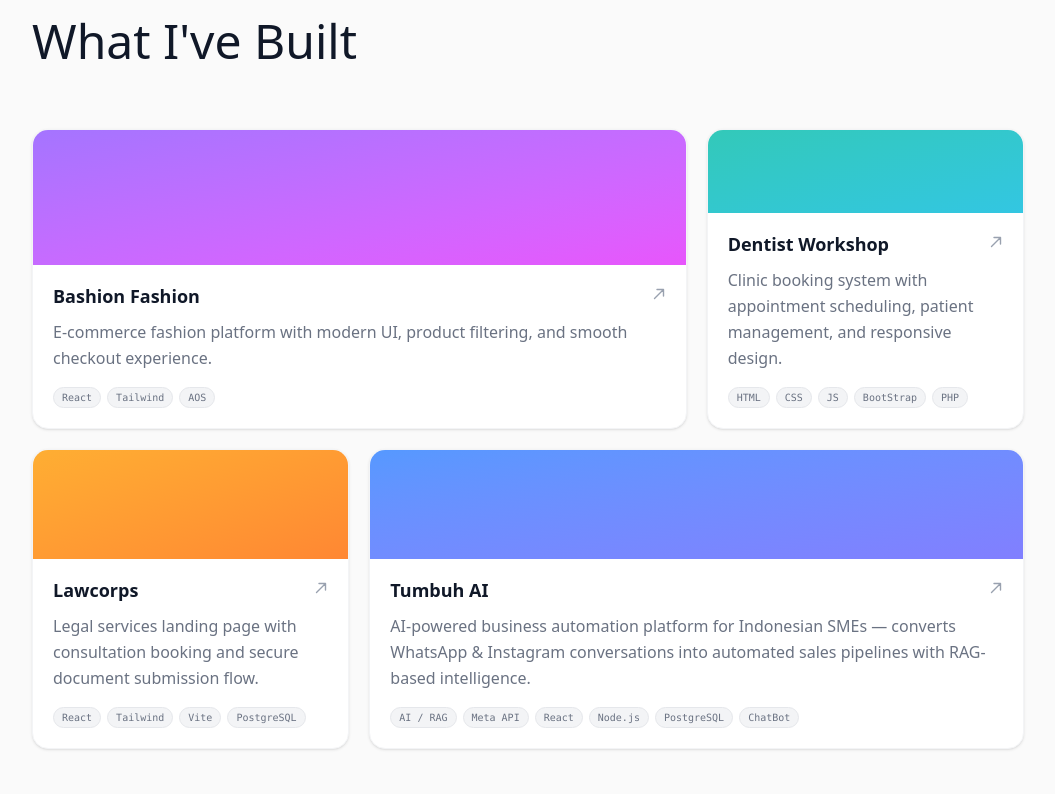
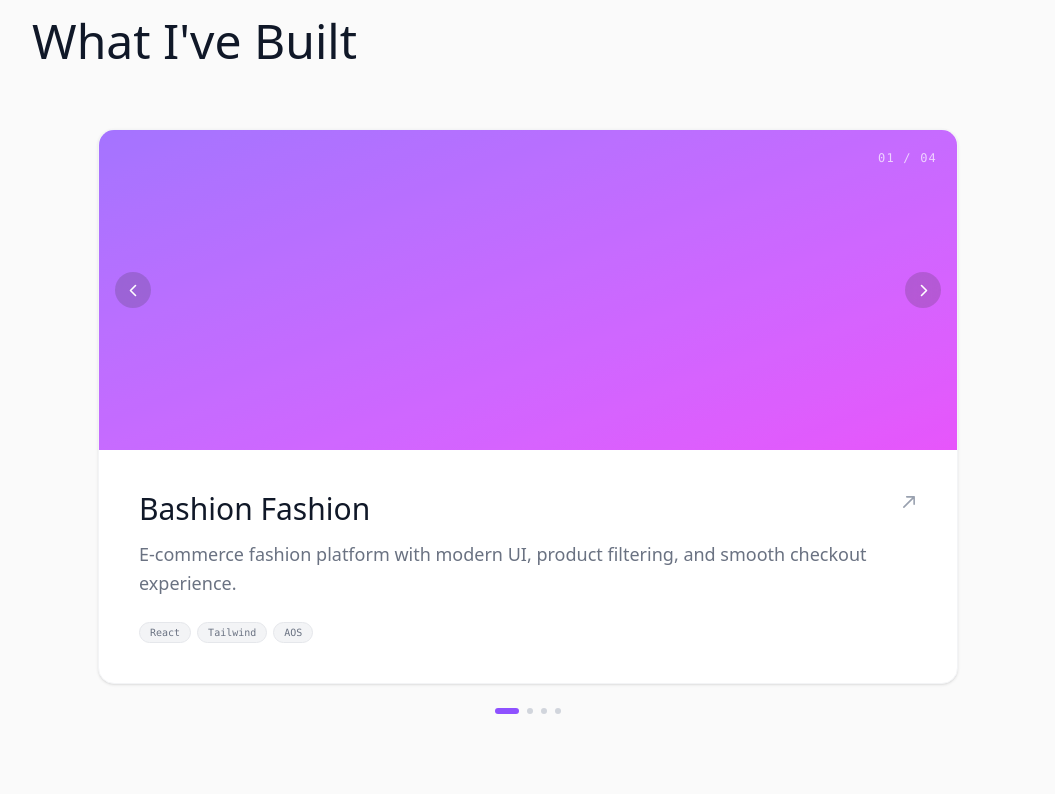
Before and after one commit to Zeraphys57/Bryan-Jacquellino-Porto, a React (Vite) app in the folder my-app/: page / in a window 1280 px wide. Shown: the part 7266-8060 px from the top of the page, without its empty margins (112-1167 px from the left). Built offline with nearby package versions, Linux system fonts and the light colour scheme.

Commit message:
Redesign Projects section as spring-bounce carousel
Single focused card with overlaid nav arrows and dot indicators.
GSAP back.out(1.8) on entry gives the water-surface bounce feel.
Scales to any number of projects without layout changes.

Co-Authored-By: Claude Sonnet 4.6 <noreply@anthropic.com>

```diff
--- a/my-app/src/component/Projects.jsx
+++ b/my-app/src/component/Projects.jsx
@@ -1,4 +1,5 @@
-import React from "react";
+import React, { useState, useRef, useLayoutEffect } from "react";
+import gsap from "gsap";
 
 const projects = [
   {
@@ -13,7 +14,7 @@ const projects = [
     id: 2,
     title: "Dentist Workshop",
     description: "Clinic booking system with appointment scheduling, patient management, and responsive design.",
-    tags: ["HTML", "CSS", "JS", "BootStrap", "PHP"],
+    tags: ["HTML", "CSS", "JS", "Bootstrap", "PHP"],
     gradient: "from-teal-500 to-cyan-500",
     link: "https://zeraphys57.github.io/Klinik-Gigi-UI/",
   },
@@ -29,19 +30,59 @@ const projects = [
     id: 4,
     title: "Tumbuh AI",
     description: "AI-powered business automation platform for Indonesian SMEs — converts WhatsApp & Instagram conversations into automated sales pipelines with RAG-based intelligence.",
-    tags: ["AI / RAG", "Meta API", "React", "Node.js", "PostgreSQL", "ChatBot"],
+    tags: ["AI / RAG", "Meta API", "React", "Node.js", "PostgreSQL"],
     gradient: "from-blue-500 to-indigo-500",
     link: "https://www.tumbuh.tech/",
   },
 ];
 
-const ArrowIcon = () => (
-  <svg width="14" height="14" viewBox="0 0 14 14" fill="none" aria-hidden="true">
-    <path d="M2.5 11.5l9-9M5 2.5h6.5V9" stroke="currentColor" strokeWidth="1.4" strokeLinecap="round" strokeLinejoin="round"/>
-  </svg>
+const Projects = () => {
+  const [current, setCurrent]     = useState(0);
+  const [isAnimating, setIsAnimating] = useState(false);
+  const cardRef  = useRef(null);
+  const dirRef   = useRef(1);
+  const firstRun = useRef(true);
+  const n = projects.length;
+
+  // Runs synchronously after React commits new content — before browser paints
+  useLayoutEffect(() => {
+    if (firstRun.current) { firstRun.current = false; return; }
+    gsap.fromTo(
+      cardRef.current,
+      { x: dirRef.current * 90, opacity: 0, scale: 0.96 },
+      {
+        x: 0, opacity: 1, scale: 1,
+        duration: 0.6,
+        ease: "back.out(1.8)",       // overshoots then settles — the "water bounce"
+        onComplete: () => setIsAnimating(false),
+      }
     );
+  }, [current]);
 
-const Projects = () => {
+  const go = (dir) => {
+    if (isAnimating) return;
+    setIsAnimating(true);
+    dirRef.current = dir;
+    gsap.to(cardRef.current, {
+      x: dir * -55, opacity: 0, scale: 0.97,
+      duration: 0.16, ease: "power2.in",
+      onComplete: () => setCurrent(c => (c + dir + n) % n),
+    });
+  };
+
+  const goTo = (idx) => {
+    if (idx === current || isAnimating) return;
+    dirRef.current = idx > current ? 1 : -1;
+    setIsAnimating(true);
+    gsap.to(cardRef.current, {
+      x: dirRef.current * -55, opacity: 0, scale: 0.97,
+      duration: 0.16, ease: "power2.in",
+      onComplete: () => setCurrent(idx),
+    });
+  };
+
+  const p = projects[current];
+
   return (
     <div className="py-24 px-6 md:px-16 lg:px-24 xl:px-36 2xl:px-48">
       <div className="max-w-[1500px] mx-auto">
@@ -54,45 +95,91 @@ const Projects = () => {
           What I&apos;ve Built
         </h2>
 
-        <div className="grid grid-cols-1 md:grid-cols-2 lg:grid-cols-3 gap-5 auto-rows-[300px]">
-          {projects.map((p, i) => (
-            <a
-              key={p.id}
-              href={p.link}
-              className={`scroll-reveal group flex flex-col rounded-2xl overflow-hidden
+        {/* Carousel */}
+        <div className="max-w-[860px] mx-auto">
+
+          {/* Card */}
+          <div
+            ref={cardRef}
+            className="rounded-2xl overflow-hidden will-change-transform
               bg-white dark:bg-white/[0.03]
               border border-gray-100 dark:border-white/[0.07]
-                shadow-sm hover:-translate-y-1 hover:shadow-xl hover:border-gray-200 dark:hover:border-white/12
-                active:scale-[0.98] transition-all duration-200 ease-out
-                /* Logic Bento Grid di sini */
-                ${i === 0 || i === 3 ? 'md:col-span-2 lg:col-span-2' : 'col-span-1'}
-              `}
+              shadow-sm"
           >
-              {/* Gradient header */}
-              <div className={`h-40 xl:h-52 bg-gradient-to-br ${p.gradient} opacity-80 dark:opacity-60`} />
+            {/* Gradient visual + nav arrows */}
+            <div className={`relative h-52 md:h-64 xl:h-80 bg-gradient-to-br ${p.gradient} opacity-80 dark:opacity-60`}>
+
+              {/* Counter */}
+              <span className="absolute top-5 right-5 text-white/70 text-xs font-mono tracking-widest tabular-nums pointer-events-none select-none">
+                {String(current + 1).padStart(2, "0")}  /  {String(n).padStart(2, "0")}
+              </span>
+
+              {/* Prev */}
+              <button
+                onClick={() => go(-1)}
+                disabled={isAnimating}
+                aria-label="Previous project"
+                className="absolute left-4 top-1/2 -translate-y-1/2
+                  w-9 h-9 rounded-full bg-black/20 backdrop-blur-sm text-white
+                  flex items-center justify-center
+                  hover:bg-black/35 active:scale-90
+                  transition-all duration-150 disabled:opacity-30"
+              >
+                <svg width="15" height="15" viewBox="0 0 15 15" fill="none" aria-hidden="true">
+                  <path d="M9.5 2.5l-5 5 5 5" stroke="currentColor" strokeWidth="1.6" strokeLinecap="round" strokeLinejoin="round"/>
+                </svg>
+              </button>
+
+              {/* Next */}
+              <button
+                onClick={() => go(1)}
+                disabled={isAnimating}
+                aria-label="Next project"
+                className="absolute right-4 top-1/2 -translate-y-1/2
+                  w-9 h-9 rounded-full bg-black/20 backdrop-blur-sm text-white
+                  flex items-center justify-center
+                  hover:bg-black/35 active:scale-90
+                  transition-all duration-150 disabled:opacity-30"
+              >
+                <svg width="15" height="15" viewBox="0 0 15 15" fill="none" aria-hidden="true">
+                  <path d="M5.5 2.5l5 5-5 5" stroke="currentColor" strokeWidth="1.6" strokeLinecap="round" strokeLinejoin="round"/>
+                </svg>
+              </button>
+            </div>
 
             {/* Body */}
-              <div className="flex flex-col flex-1 p-5 gap-3">
-                <div className="flex items-start justify-between gap-2">
-                  <h3 className="text-base xl:text-lg font-semibold text-gray-900 dark:text-white leading-tight">
+            <div className="p-7 md:p-8 xl:p-10">
+              <div className="flex items-start justify-between gap-4 mb-3">
+                <h3 className="text-xl md:text-2xl xl:text-3xl font-light text-gray-900 dark:text-white leading-tight">
                   {p.title}
                 </h3>
-                  <span className="shrink-0 text-gray-400 dark:text-gray-600 group-hover:text-violet-500 dark:group-hover:text-violet-400 transition-colors duration-150 mt-0.5">
-                    <ArrowIcon />
-                  </span>
+                {p.link !== "#" && (
+                  <a
+                    href={p.link}
+                    target="_blank"
+                    rel="noopener noreferrer"
+                    aria-label={`View ${p.title}`}
+                    className="shrink-0 mt-1 text-gray-400 dark:text-gray-600
+                      hover:text-violet-500 dark:hover:text-violet-400
+                      transition-colors duration-150"
+                  >
+                    <svg width="16" height="16" viewBox="0 0 14 14" fill="none" aria-hidden="true">
+                      <path d="M2.5 11.5l9-9M5 2.5h6.5V9" stroke="currentColor" strokeWidth="1.4" strokeLinecap="round" strokeLinejoin="round"/>
+                    </svg>
+                  </a>
+                )}
               </div>
 
-                <p className="text-sm xl:text-base text-gray-500 dark:text-gray-400 leading-relaxed flex-1">
+              <p className="text-sm md:text-base xl:text-lg text-gray-500 dark:text-gray-400 leading-relaxed mb-6">
                 {p.description}
               </p>
 
-                <div className="flex flex-wrap gap-1.5 mt-1">
+              <div className="flex flex-wrap gap-1.5">
                 {p.tags.map(tag => (
                   <span
                     key={tag}
-                      className="px-2 py-0.5 text-[10px] font-mono rounded-full
-                        bg-gray-100 dark:bg-white/5
-                        text-gray-500 dark:text-gray-500
+                    className="px-2.5 py-0.5 text-[10px] font-mono rounded-full
+                      bg-gray-100 dark:bg-white/5 text-gray-500 dark:text-gray-500
                       border border-gray-200 dark:border-white/8"
                   >
                     {tag}
@@ -100,9 +187,26 @@ const Projects = () => {
                 ))}
               </div>
             </div>
-            </a>
+          </div>
+
+          {/* Dot indicators */}
+          <div className="flex items-center justify-center gap-2 mt-6">
+            {projects.map((_, i) => (
+              <button
+                key={i}
+                onClick={() => goTo(i)}
+                disabled={isAnimating}
+                aria-label={`Go to project ${i + 1}`}
+                className={`rounded-full transition-all duration-200 disabled:cursor-default
+                  ${i === current
+                    ? "w-6 h-1.5 bg-violet-500"
+                    : "w-1.5 h-1.5 bg-gray-300 dark:bg-gray-700 hover:bg-gray-400 dark:hover:bg-gray-500"
+                  }`}
+              />
             ))}
           </div>
+        </div>
+
       </div>
     </div>
   );
```
Lines whose indentation alone changed are shown as unchanged.
